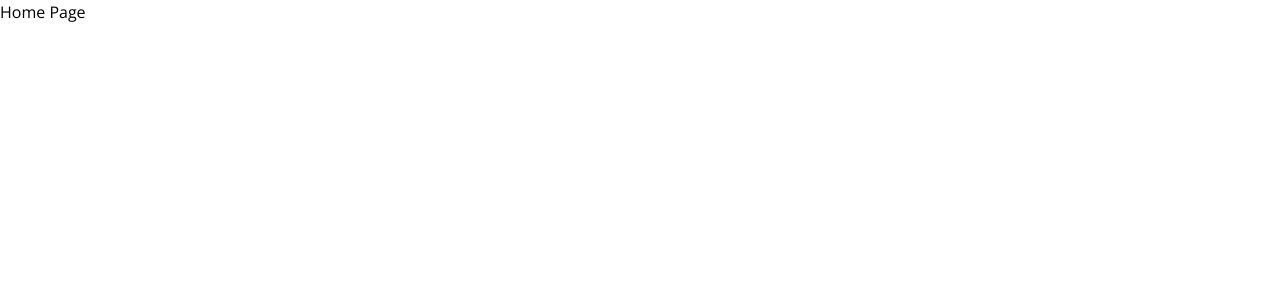
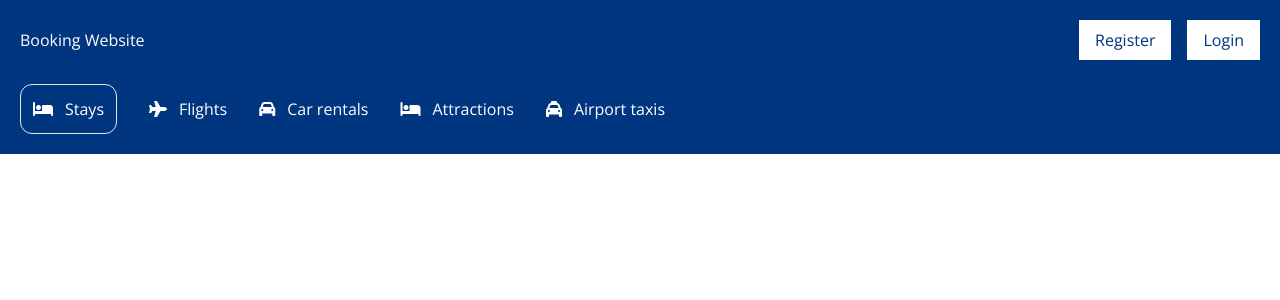
Before and after one commit to NDK1195/Assignment_1-RJS301x_1.0, a React (Vite) app: page / in a window 1280 px wide. Shown: the top 300 px of the page. Built offline with nearby package versions, Linux system fonts and the light colour scheme.

Commit message:
Add NavBar component

```diff
--- a/package.json
+++ b/package.json
@@ -24,6 +24,8 @@
     "eslint-plugin-react-hooks": "^4.6.0",
     "eslint-plugin-react-refresh": "^0.4.4",
     "postcss": "^8.4.31",
+    "prettier": "^3.1.0",
+    "prettier-plugin-tailwindcss": "^0.5.7",
     "tailwindcss": "^3.3.5",
     "vite": "^5.0.0"
   }
--- a/src/pages/home/Home.jsx
+++ b/src/pages/home/Home.jsx
@@ -1,9 +1,11 @@
+import Navbar from './components/Navbar';
+
 const Home = () => {
-	return (
-		<div>
-			<h1>Home Page</h1>
-		</div>
-	);
+  return (
+    <>
+      <Navbar />
+    </>
+  );
 };
 
 export default Home;
--- /dev/null
+++ b/src/pages/home/components/NavBar.jsx
@@ -0,0 +1,48 @@
+import Button from '../../../utilities/Button';
+import NavBarItem from './NavBarItem';
+import navBarData from '../../../../data/navBar.json';
+import { useState } from 'react';
+
+export default function Navbar() {
+  const [data, setData] = useState(navBarData);
+
+  function handleChangeActiveStatus(index) {
+    let updatedData = [...navBarData];
+
+    for (let i = 0; i < updatedData.length; i++) {
+      i !== index
+        ? (updatedData[i].active = false)
+        : (updatedData[i].active = true);
+    }
+
+    setData(updatedData);
+  }
+
+  return (
+    <div className='bg-color-#003580 p-5'>
+      <div className='text-white flex justify-between items-center mb-6'>
+        <h1>Booking Website</h1>
+        <div className='flex gap-4'>
+          <Button className='bg-white text-color-#003580 hover:bg-sky-400 hover:text-white'>
+            Register
+          </Button>
+          <Button className='bg-white text-color-#003580 hover:bg-sky-400 hover:text-white'>
+            Login
+          </Button>
+        </div>
+      </div>
+      <ul className='flex items-center gap-8'>
+        {data.map((data, index) => (
+          <NavBarItem
+            key={index}
+            type={data.type}
+            icon={data.icon}
+            status={data.active}
+            index={index}
+            changeActiveStatus={handleChangeActiveStatus}
+          ></NavBarItem>
+        ))}
+      </ul>
+    </div>
+  );
+}
--- /dev/null
+++ b/src/pages/home/components/NavBarItem.jsx
@@ -0,0 +1,20 @@
+/* eslint-disable react/prop-types */
+export default function NavBarItem({
+  type,
+  icon,
+  status,
+  index,
+  changeActiveStatus,
+}) {
+  return (
+    <li
+      className={`flex justify-center items-center gap-3 text-white cursor-pointer ${
+        status && 'border p-3 rounded-xl transition'
+      }`}
+      onMouseOver={() => changeActiveStatus(index)}
+    >
+      <i className={`fa-solid ${icon}`}></i>
+      <p>{type}</p>
+    </li>
+  );
+}
--- /dev/null
+++ b/src/utilities/Button.jsx
@@ -0,0 +1,6 @@
+/* eslint-disable react/prop-types */
+export default function Button({ children, className }) {
+  return (
+    <button className={`py-2 px-4 transition ${className}`}>{children}</button>
+  );
+}
--- a/tailwind.config.js
+++ b/tailwind.config.js
@@ -2,7 +2,11 @@
 export default {
   content: ['./index.html', './src/**/*.{js,ts,jsx,tsx}'],
   theme: {
-    extend: {},
+    extend: {
+      colors: {
+        'color-#003580': '#003580',
+      },
+    },
   },
   plugins: [],
 };
```
Also changed, not shown: 1 other file (tests, documents, lock files or other folders).
